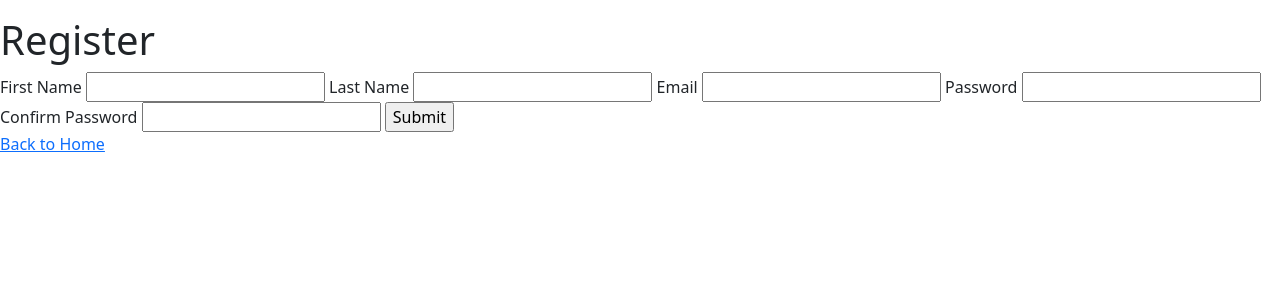
After one commit to hensleyas21/COMP442-Project, a Flask app: template templates/register.html in a window 1280 px wide. The commit adds this page. Shown: the top 300 px of the page. Run offline with Flask 2, Linux system fonts and the light colour scheme; the template is opened without the code that fills it: values that come from a table or form of the project are taken from there, others are empty.

Commit message:
Got the basic user registration form working

```diff
--- a/app.py
+++ b/app.py
@@ -4,6 +4,9 @@ from flask import flash
 from flask_sqlalchemy import SQLAlchemy
 
 import os, sys
+from requests import delete
+
+from forms import UserForm
 
 from sqlalchemy import null
 script_dir = os.path.abspath(os.path.dirname(__file__))
@@ -21,27 +24,59 @@ app.config['SQLALCHEMY_TRACK_MODIFICATIONS'] = False
 
 db = SQLAlchemy(app)
 
+class User(db.Model):
+    __tablename__ = 'Users'
+    email = db.Column(db.Unicode, primary_key=True)
+    first_name = db.Column(db.Unicode, nullable=False)
+    last_name = db.Column(db.Unicode, nullable=False)
+    #password_hash = db.Column()
+
+with app.app_context():
+    db.create_all()
+
+# we can remove this later down the line
+@app.route('/home/')
+def home():
+    return render_template('home.html')
+
 @app.route('/')
-@app.get('/login/')
+@app.route('/login/')
 def login():
-    pass
+    return redirect(url_for('home'))
 
 @app.get('/register/')
 def get_register():
-    pass
+    form = UserForm()
+    return render_template("register.html", form=form)
 
 @app.post('/register/')
 def post_register():
-    pass
+    form = UserForm()
+    if form.validate() and not (User.query.filter_by(email=form.email.data.lower()).first()):
+        # form data is valid. Add it to session and redirect
+        first_name = form.first_name.data
+        last_name = form.last_name.data
+        email = form.email.data.lower()
+        user = User(first_name=first_name, last_name=last_name, email=email)
+        db.session.add(user)
+        db.session.commit()
+        return redirect(url_for('home'))
+    else:
+        # flash error messages for all validation problems
+        if User.query.filter_by(email=form.email.data.lower()).first().email:
+            flash(f"Email already in use")
+        for field,error in form.errors.items():
+            flash(f"{field}: {error}")
+        return redirect(url_for('get_register'))
 
-@app.get('/study/')
+@app.route('/study/')
 def study():
     pass
 
-@app.get('/quiz/')
+@app.route('/quiz/')
 def quiz():
     pass
 
-@app.get('/grades/')
+@app.route('/grades/')
 def grades():
     pass
--- /dev/null
+++ b/forms.py
@@ -0,0 +1,11 @@
+from flask_wtf import FlaskForm
+from wtforms.fields import StringField, SubmitField, EmailField, PasswordField
+from wtforms.validators import InputRequired, Optional, Length, EqualTo
+
+class UserForm(FlaskForm):
+    first_name = StringField("First Name", validators=[InputRequired()])
+    last_name = StringField("Last Name", validators=[InputRequired()])
+    email = EmailField("Email", validators=[InputRequired()])
+    password = PasswordField("Password", validators=[InputRequired(), Length(min=8, max=64)])
+    confirm_password = PasswordField("Confirm Password", validators=[InputRequired(), Length(min=8, max=64), EqualTo("password")])
+    submit = SubmitField("Submit")
--- a/templates/delete_this.html
+++ b/templates/home.html
@@ -4,9 +4,10 @@
     <meta charset="UTF-8">
     <meta http-equiv="X-UA-Compatible" content="IE=edge">
     <meta name="viewport" content="width=device-width, initial-scale=1.0">
-    <title>Document</title>
+    <title>Home</title>
 </head>
 <body>
-    <h1>test</h1>
+    <h2>Welcome</h2>
+    <a href="/register/">Sign Up</a>
 </body>
 </html>
--- /dev/null
+++ b/templates/register.html
@@ -0,0 +1,45 @@
+<!DOCTYPE html>
+<html lang="en">
+<head>
+    <meta charset="UTF-8">
+    <meta http-equiv="X-UA-Compatible" content="IE=edge">
+    <meta name="viewport" content="width=device-width, initial-scale=1.0">
+    <title>Register</title>
+    <link href="https://cdn.jsdelivr.net/npm/bootstrap@5.1.1/dist/css/bootstrap.min.css" rel="stylesheet" integrity="sha384-F3w7mX95PdgyTmZZMECAngseQB83DfGTowi0iMjiWaeVhAn4FJkqJByhZMI3AhiU" crossorigin="anonymous">
+    <script defer src="https://cdn.jsdelivr.net/npm/bootstrap@5.1.1/dist/js/bootstrap.bundle.min.js" integrity="sha384-/bQdsTh/da6pkI1MST/rWKFNjaCP5gBSY4sEBT38Q/9RBh9AH40zEOg7Hlq2THRZ" crossorigin="anonymous"></script>
+</head>
+<body>
+    <div>
+        <ul>
+            {% for messages in get_flashed_messages() %}
+            <li>{{messages}}</li>
+            {% endfor %}
+        </ul>
+    </div>
+    <h1>Register</h1>
+    <form action="/register/" method="post">
+        {# add CSRF Protection #}
+        {{ form.hidden_tag() }}
+
+        {# add fields and labels #}
+        {{ form.first_name.label }}
+        {{ form.first_name() }}
+
+        {{ form.last_name.label }}
+        {{ form.last_name() }}
+
+        {{ form.email.label }}
+        {{ form.email() }}
+
+        {{ form.password.label }}
+        {{ form.password() }}
+
+        {{ form.confirm_password.label }}
+        {{ form.confirm_password() }}
+
+        {# add submit button #}
+        {{ form.submit() }}
+    </form>
+    <a href="/">Back to Home</a>
+</body>
+</html>
```
Also changed, not shown: library.sqlite3 (added).
